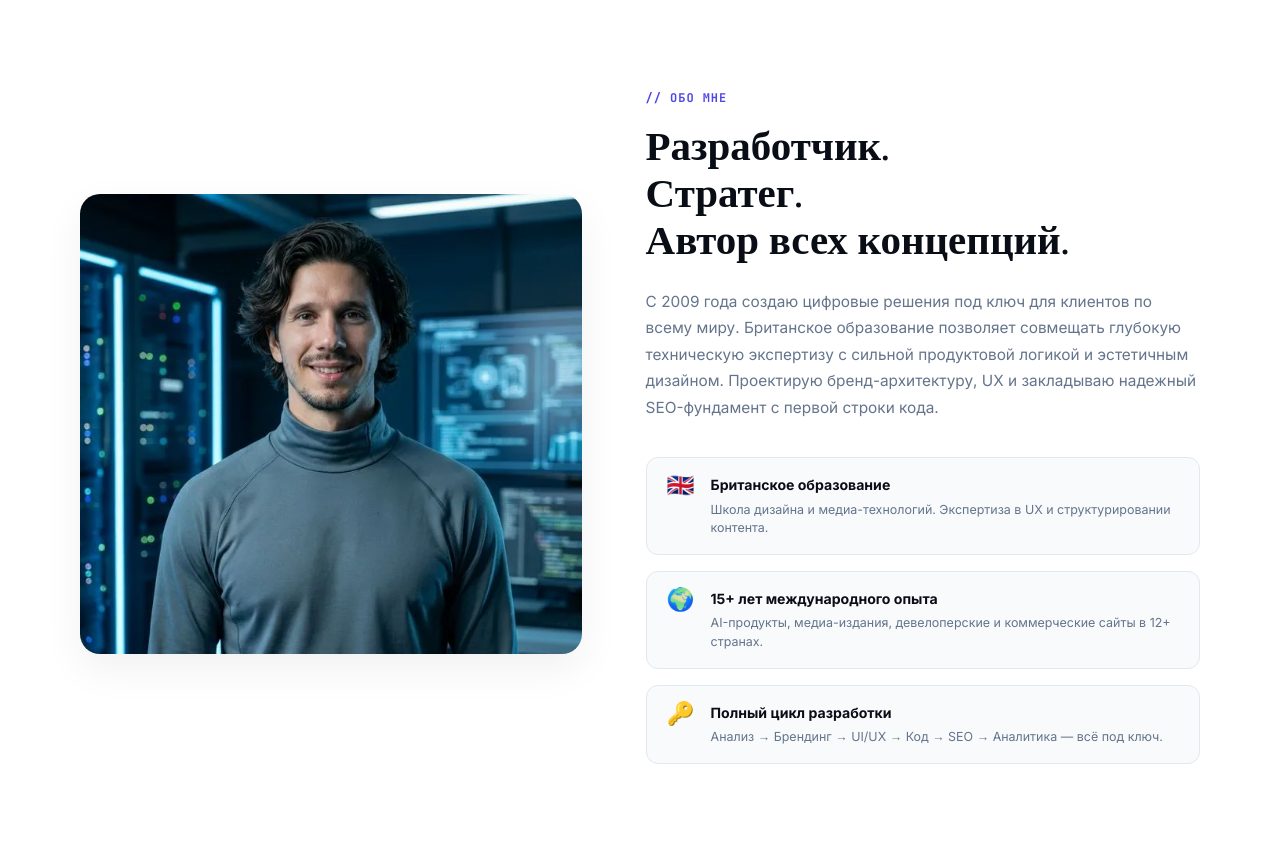
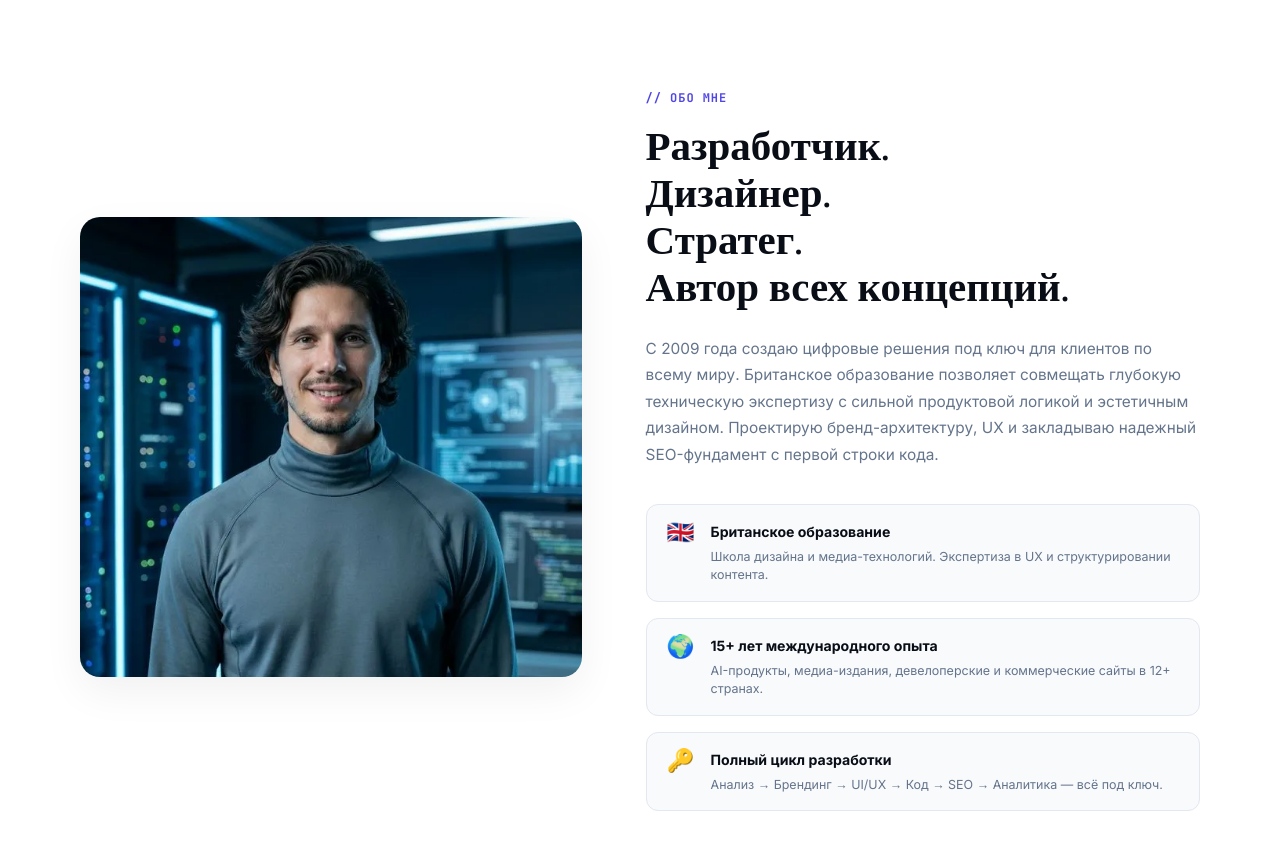
Before and after one commit to johnedwardsky/master-web, a plain HTML site: page index.html in a window 1280 px wide. Shown: the part 3880-4730 px from the top of the page. Drawn offline with nearby package versions, Linux system fonts and the light colour scheme.

Commit message:
style: update About me title to include 'Дизайнер.'

```diff
--- a/index.html
+++ b/index.html
@@ -2349,7 +2349,7 @@
       <!-- Content Right -->
       <div>
         <span class="about-tag">// Обо мне</span>
-        <h2 class="about-title">Разработчик.<br/>Стратег.<br/>Автор всех концепций.</h2>
+        <h2 class="about-title">Разработчик.<br/>Дизайнер.<br/>Стратег.<br/>Автор всех концепций.</h2>
         <p class="about-body-text">
           С 2009 года создаю цифровые решения под ключ для клиентов по всему миру. Британское образование позволяет совмещать глубокую техническую экспертизу с сильной продуктовой логикой и эстетичным дизайном. Проектирую бренд-архитектуру, UX и закладываю надежный SEO-фундамент с первой строки кода.
         </p>
```
Also changed, not shown: portfolio/index.html (+1 -1 lines).
